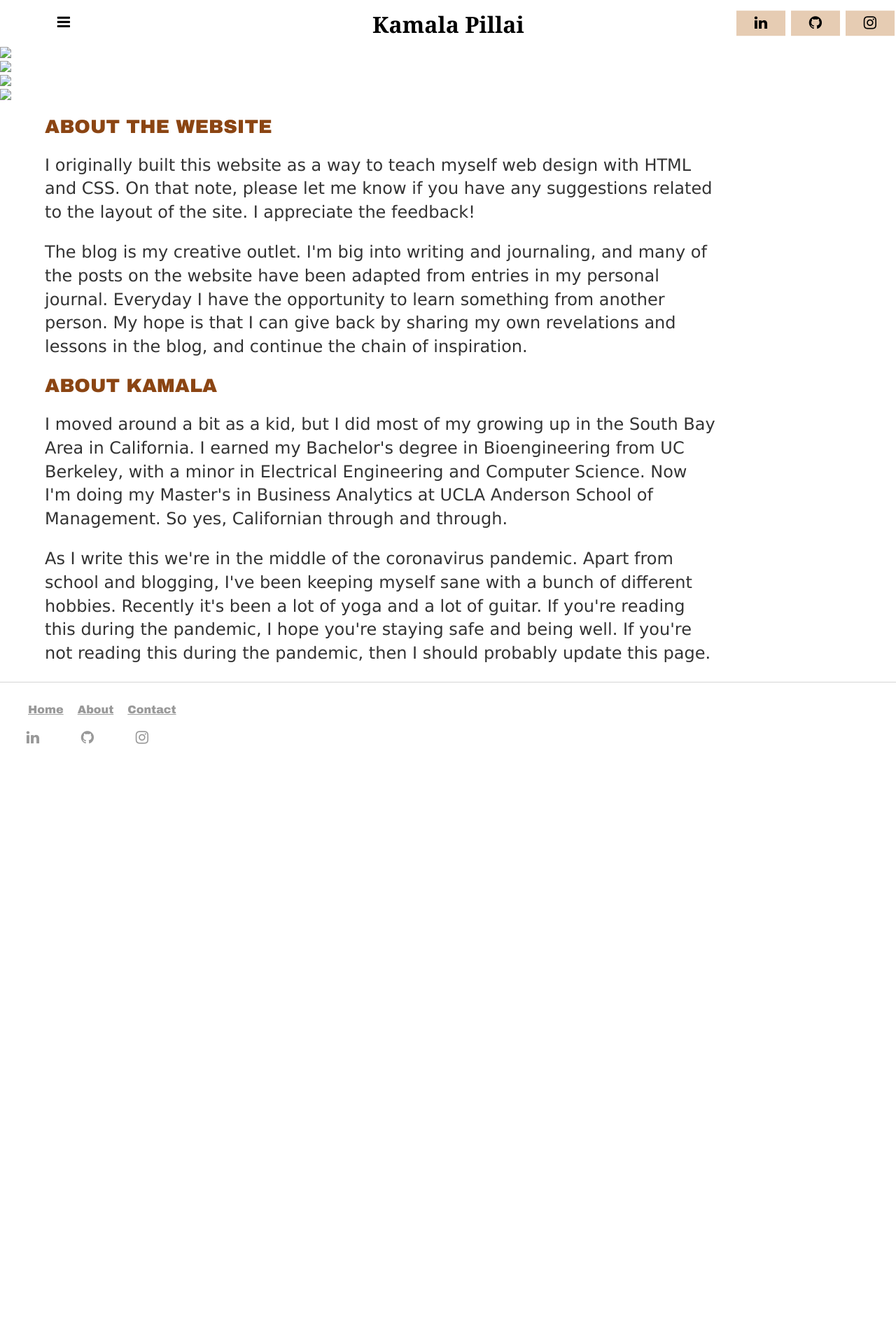
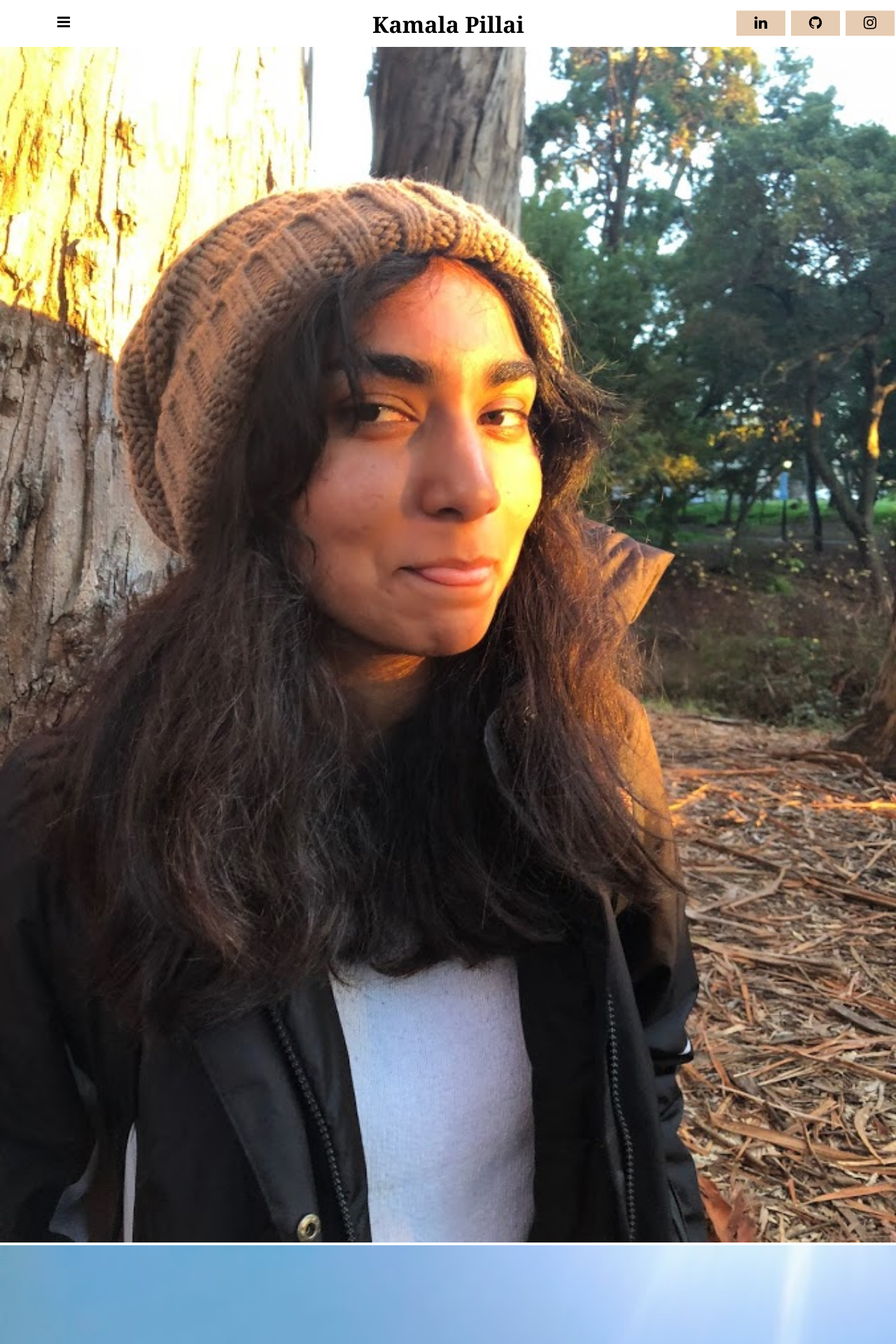
Before and after one commit to kpill/kpill.github.io, a Jekyll site: the page built from about/index.html, in a window 1280 px wide. Shown: the top 1920 px of the page at 70% size. Built offline with Jekyll 4.4.1, drawn with Linux system fonts in a browser that asks for light colours; before the commit the page ends 1088 px from its top, so only the background shows below that.

Commit message:
Update index.html

```diff
--- a/about/index.html
+++ b/about/index.html
@@ -5,16 +5,16 @@ title: About Me
 
 <div class="row">
   <div class="column">
-    <img src="about1.JPG" style="width:100%">
+    <img src="/images/about1.JPG" style="width:100%">
   </div>
   <div class="column">
-    <img src="about2.JPG" style="width:100%">
+    <img src="/images/about2.JPG" style="width:100%">
   </div>
   <div class="column">
-    <img src="about3.JPG" style="width:100%">
+    <img src="/images/about3.JPG" style="width:100%">
   </div>
 	<div class="column">
-    <img src="about4.JPG" style="width:100%">
+    <img src="/images/about4.JPG" style="width:100%">
   </div>
 </div>
 
```
